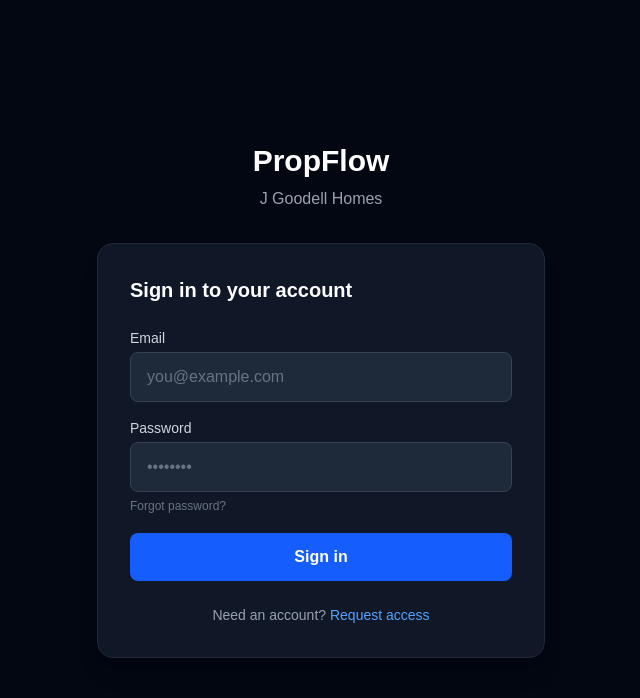
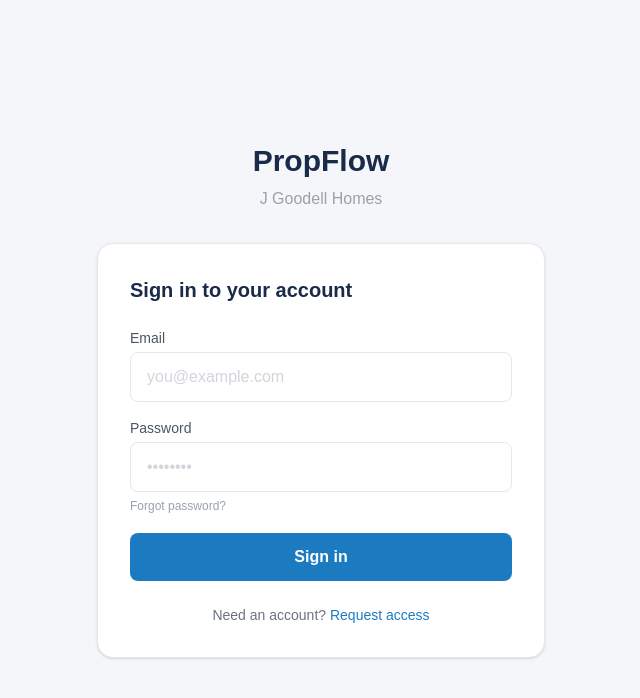
Before and after one commit to jetg00dell/Propflow, a Next.js app: page /login in a window 1280 px wide. Shown: the top 698 px of the page, without its empty margins (319-959 px from the left). Built offline with nearby package versions, Linux system fonts and the light colour scheme; no server answers.

Commit message:
Fix dark theme on login and reset password pages

```diff
--- a/src/app/login/page.tsx
+++ b/src/app/login/page.tsx
@@ -47,41 +47,43 @@ export default function LoginPage() {
     setResetLoading(false)
   }
 
+  const inputCls = 'w-full px-4 py-3 bg-white border border-gray-200 rounded-lg text-[#1A2B4A] placeholder-gray-300 focus:outline-none focus:ring-2 focus:ring-[#1C7BC0]/30'
+
   return (
-    <div className="min-h-screen bg-gray-950 flex items-center justify-center px-4">
+    <div className="min-h-screen bg-[#F5F6FA] flex items-center justify-center px-4">
       <div className="w-full max-w-md">
         <div className="text-center mb-8">
-          <h1 className="text-3xl font-bold text-white">PropFlow</h1>
+          <h1 className="text-3xl font-bold text-[#1A2B4A]">PropFlow</h1>
           <p className="text-gray-400 mt-2">J Goodell Homes</p>
         </div>
 
-        <div className="bg-gray-900 rounded-2xl p-8 shadow-xl border border-gray-800">
+        <div className="bg-white rounded-2xl p-8 shadow-sm border border-gray-200">
           {forgotMode ? (
             <>
-              <h2 className="text-xl font-semibold text-white mb-2">Reset your password</h2>
-              <p className="text-gray-400 text-sm mb-6">Enter your email and we'll send you a reset link.</p>
+              <h2 className="text-xl font-semibold text-[#1A2B4A] mb-2">Reset your password</h2>
+              <p className="text-gray-500 text-sm mb-6">Enter your email and we'll send you a reset link.</p>
 
               {resetSent ? (
-                <div className="px-4 py-3 bg-green-900/40 border border-green-700 rounded-lg text-green-400 text-sm">
+                <div className="px-4 py-3 bg-green-50 border border-green-200 rounded-lg text-green-700 text-sm">
                   Check your email for a reset link.
                 </div>
               ) : (
                 <div className="space-y-4">
                   <div>
-                    <label className="block text-sm font-medium text-gray-300 mb-1">Email</label>
+                    <label className="block text-sm font-medium text-gray-600 mb-1">Email</label>
                     <input
                       type="email"
                       value={resetEmail}
                       onChange={e => setResetEmail(e.target.value)}
                       placeholder="you@example.com"
-                      className="w-full px-4 py-3 bg-gray-800 border border-gray-700 rounded-lg text-white placeholder-gray-500 focus:outline-none focus:ring-2 focus:ring-blue-500"
+                      className={inputCls}
                     />
                   </div>
-                  {resetError && <p className="text-red-400 text-sm">{resetError}</p>}
+                  {resetError && <p className="text-red-600 text-sm">{resetError}</p>}
                   <button
                     onClick={handleForgotPassword}
                     disabled={resetLoading || !resetEmail}
-                    className="w-full py-3 bg-blue-600 hover:bg-blue-700 disabled:bg-blue-800 text-white font-semibold rounded-lg transition-colors"
+                    className="w-full py-3 bg-[#1C7BC0] hover:bg-[#1C7BC0]/90 disabled:opacity-50 text-white font-semibold rounded-lg transition-colors"
                   >
                     {resetLoading ? 'Sending...' : 'Send reset link'}
                   </button>
@@ -90,62 +92,62 @@ export default function LoginPage() {
 
               <button
                 onClick={() => { setForgotMode(false); setResetSent(false); setResetError('') }}
-                className="mt-4 text-sm text-gray-400 hover:text-gray-300 transition-colors"
+                className="mt-4 text-sm text-gray-400 hover:text-gray-600 transition-colors"
               >
                 ← Back to sign in
               </button>
             </>
           ) : (
             <>
-              <h2 className="text-xl font-semibold text-white mb-6">Sign in to your account</h2>
+              <h2 className="text-xl font-semibold text-[#1A2B4A] mb-6">Sign in to your account</h2>
 
               <form onSubmit={handleLogin} className="space-y-4">
                 <div>
-                  <label className="block text-sm font-medium text-gray-300 mb-1">Email</label>
+                  <label className="block text-sm font-medium text-gray-600 mb-1">Email</label>
                   <input
                     type="email"
                     value={email}
                     onChange={e => setEmail(e.target.value)}
                     required
-                    className="w-full px-4 py-3 bg-gray-800 border border-gray-700 rounded-lg text-white placeholder-gray-500 focus:outline-none focus:ring-2 focus:ring-blue-500"
+                    className={inputCls}
                     placeholder="you@example.com"
                   />
                 </div>
 
                 <div>
-                  <label className="block text-sm font-medium text-gray-300 mb-1">Password</label>
+                  <label className="block text-sm font-medium text-gray-600 mb-1">Password</label>
                   <input
                     type="password"
                     value={password}
                     onChange={e => setPassword(e.target.value)}
                     required
-                    className="w-full px-4 py-3 bg-gray-800 border border-gray-700 rounded-lg text-white placeholder-gray-500 focus:outline-none focus:ring-2 focus:ring-blue-500"
+                    className={inputCls}
                     placeholder="••••••••"
                   />
                   <button
                     type="button"
                     onClick={() => { setForgotMode(true); setResetEmail(email) }}
-                    className="mt-1.5 text-xs text-gray-500 hover:text-gray-300 transition-colors"
+                    className="mt-1.5 text-xs text-gray-400 hover:text-gray-600 transition-colors"
                   >
                     Forgot password?
                   </button>
                 </div>
 
-                {error && <p className="text-red-400 text-sm">{error}</p>}
+                {error && <p className="text-red-600 text-sm">{error}</p>}
 
                 <button
                   type="submit"
                   disabled={loading}
-                  className="w-full py-3 bg-blue-600 hover:bg-blue-700 disabled:bg-blue-800 text-white font-semibold rounded-lg transition-colors"
+                  className="w-full py-3 bg-[#1C7BC0] hover:bg-[#1C7BC0]/90 disabled:opacity-50 text-white font-semibold rounded-lg transition-colors"
                 >
                   {loading ? 'Signing in...' : 'Sign in'}
                 </button>
               </form>
 
               <div className="mt-6 text-center">
-                <p className="text-gray-400 text-sm">
+                <p className="text-gray-500 text-sm">
                   Need an account?{' '}
-                  <a href="/signup" className="text-blue-400 hover:text-blue-300">
+                  <a href="/signup" className="text-[#1C7BC0] hover:underline">
                     Request access
                   </a>
                 </p>
--- a/src/app/reset-password/page.tsx
+++ b/src/app/reset-password/page.tsx
@@ -35,21 +35,23 @@ export default function ResetPasswordPage() {
     }
   }
 
+  const inputCls = 'w-full px-4 py-3 bg-white border border-gray-200 rounded-lg text-[#1A2B4A] placeholder-gray-300 focus:outline-none focus:ring-2 focus:ring-[#1C7BC0]/30'
+
   return (
-    <div className="min-h-screen bg-gray-950 flex items-center justify-center px-4">
+    <div className="min-h-screen bg-[#F5F6FA] flex items-center justify-center px-4">
       <div className="w-full max-w-md">
         <div className="text-center mb-8">
-          <h1 className="text-3xl font-bold text-white">PropFlow</h1>
+          <h1 className="text-3xl font-bold text-[#1A2B4A]">PropFlow</h1>
           <p className="text-gray-400 mt-2">J Goodell Homes</p>
         </div>
 
-        <div className="bg-gray-900 rounded-2xl p-8 shadow-xl border border-gray-800">
-          <h2 className="text-xl font-semibold text-white mb-2">Set a new password</h2>
-          <p className="text-gray-400 text-sm mb-6">Choose a strong password for your account.</p>
+        <div className="bg-white rounded-2xl p-8 shadow-sm border border-gray-200">
+          <h2 className="text-xl font-semibold text-[#1A2B4A] mb-2">Set a new password</h2>
+          <p className="text-gray-500 text-sm mb-6">Choose a strong password for your account.</p>
 
           <form onSubmit={handleReset} className="space-y-4">
             <div>
-              <label className="block text-sm font-medium text-gray-300 mb-1">New password</label>
+              <label className="block text-sm font-medium text-gray-600 mb-1">New password</label>
               <input
                 type="password"
                 value={password}
@@ -57,12 +59,12 @@ export default function ResetPasswordPage() {
                 required
                 minLength={8}
                 placeholder="••••••••"
-                className="w-full px-4 py-3 bg-gray-800 border border-gray-700 rounded-lg text-white placeholder-gray-500 focus:outline-none focus:ring-2 focus:ring-blue-500"
+                className={inputCls}
               />
             </div>
 
             <div>
-              <label className="block text-sm font-medium text-gray-300 mb-1">Confirm password</label>
+              <label className="block text-sm font-medium text-gray-600 mb-1">Confirm password</label>
               <input
                 type="password"
                 value={confirm}
@@ -70,16 +72,16 @@ export default function ResetPasswordPage() {
                 required
                 minLength={8}
                 placeholder="••••••••"
-                className="w-full px-4 py-3 bg-gray-800 border border-gray-700 rounded-lg text-white placeholder-gray-500 focus:outline-none focus:ring-2 focus:ring-blue-500"
+                className={inputCls}
               />
             </div>
 
-            {error && <p className="text-red-400 text-sm">{error}</p>}
+            {error && <p className="text-red-600 text-sm">{error}</p>}
 
             <button
               type="submit"
               disabled={loading}
-              className="w-full py-3 bg-blue-600 hover:bg-blue-700 disabled:bg-blue-800 text-white font-semibold rounded-lg transition-colors"
+              className="w-full py-3 bg-[#1C7BC0] hover:bg-[#1C7BC0]/90 disabled:opacity-50 text-white font-semibold rounded-lg transition-colors"
             >
               {loading ? 'Saving...' : 'Set new password'}
             </button>
```
